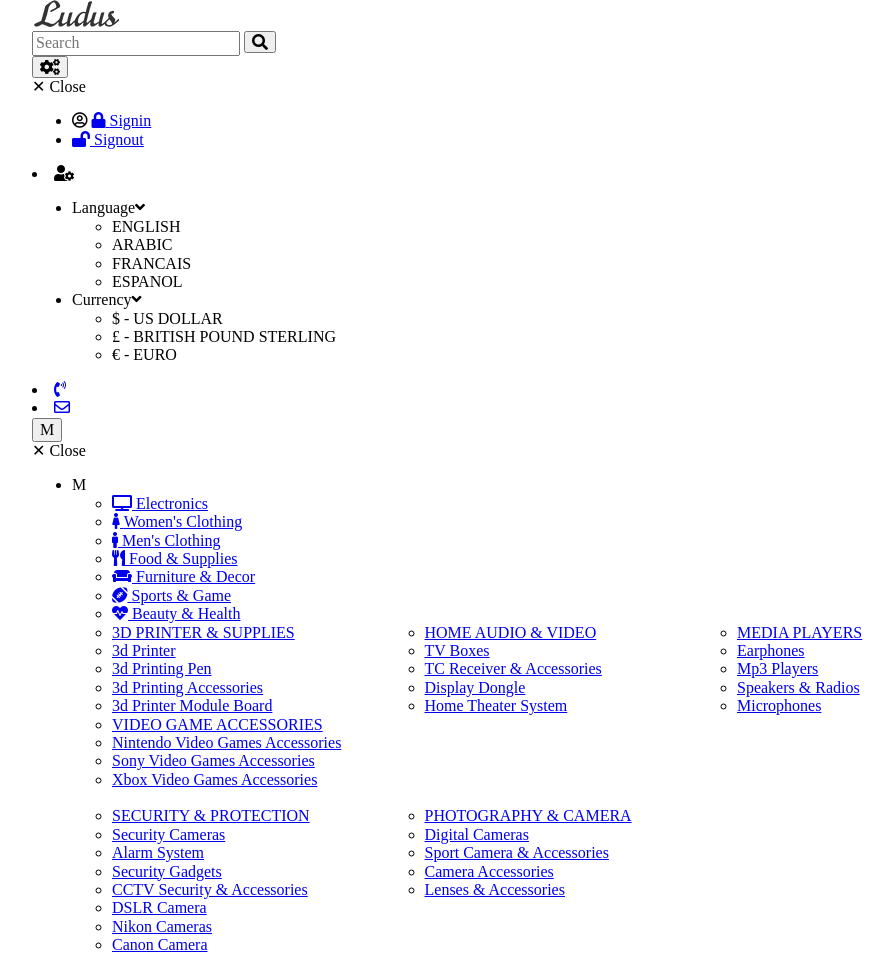
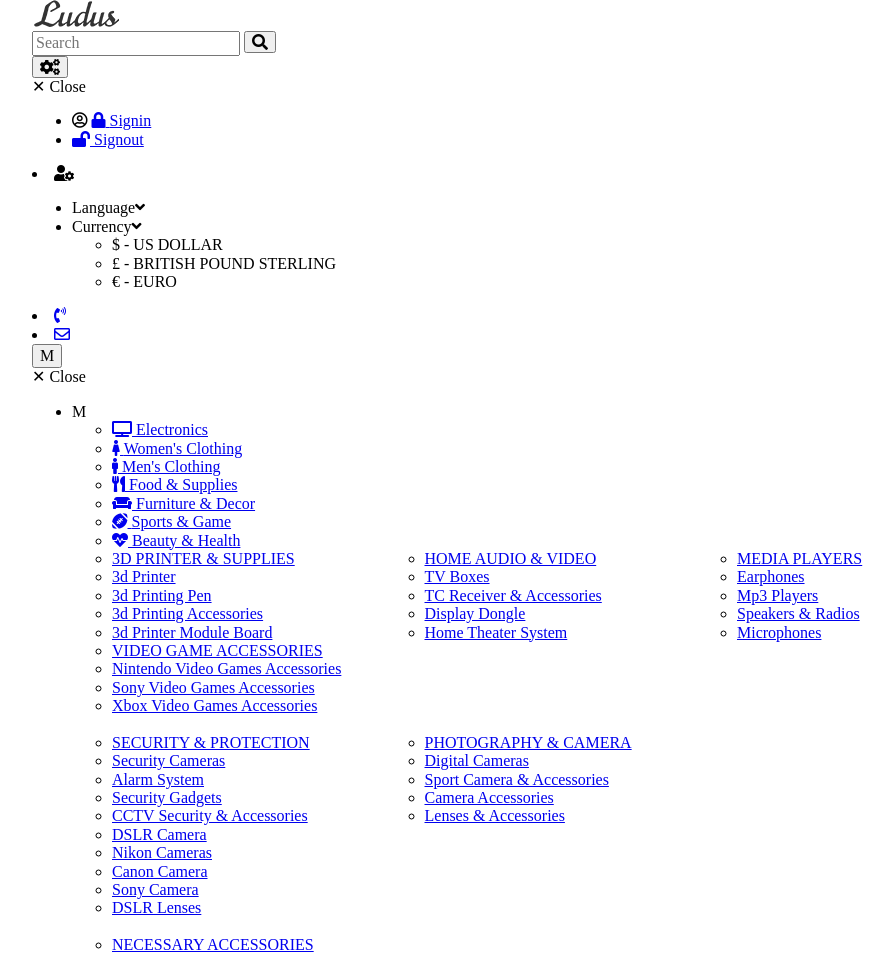
Before and after one commit to amilmshaji/Sanitaryware_Online_Shop, a Django app: template templates/dash-payment-option.html in a window 1280 px wide; the page is wider, and only the part inside the window is pictured. Shown: the top 956 px of that part, without its empty margins (38-932 px from the left). Run offline with Django 4.2, Linux system fonts and the light colour scheme; the template is opened without the code that fills it, so the values that code supplies are empty.

Commit message:
Update dash-payment-option.html

```diff
--- a/templates/dash-payment-option.html
+++ b/templates/dash-payment-option.html
@@ -87,20 +87,7 @@
                                                 <!--====== Dropdown ======-->
 
                                                 <span class="js-menu-toggle"></span>
-                                                <ul style="width:120px">
-                                                    <li>
-
-                                                        <a class="u-c-brand">ENGLISH</a></li>
-                                                    <li>
-
-                                                        <a>ARABIC</a></li>
-                                                    <li>
-
-                                                        <a>FRANCAIS</a></li>
-                                                    <li>
-
-                                                        <a>ESPANOL</a></li>
-                                                </ul>
+
                                                 <!--====== End - Dropdown ======-->
                                             </li>
                                             <li class="has-dropdown has-dropdown--ul-right-100">
```
